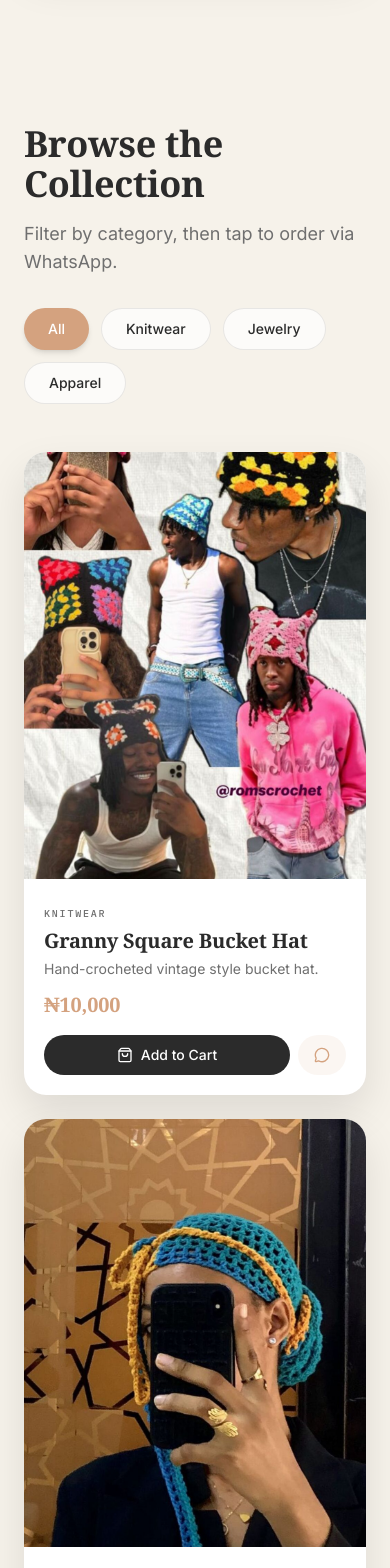
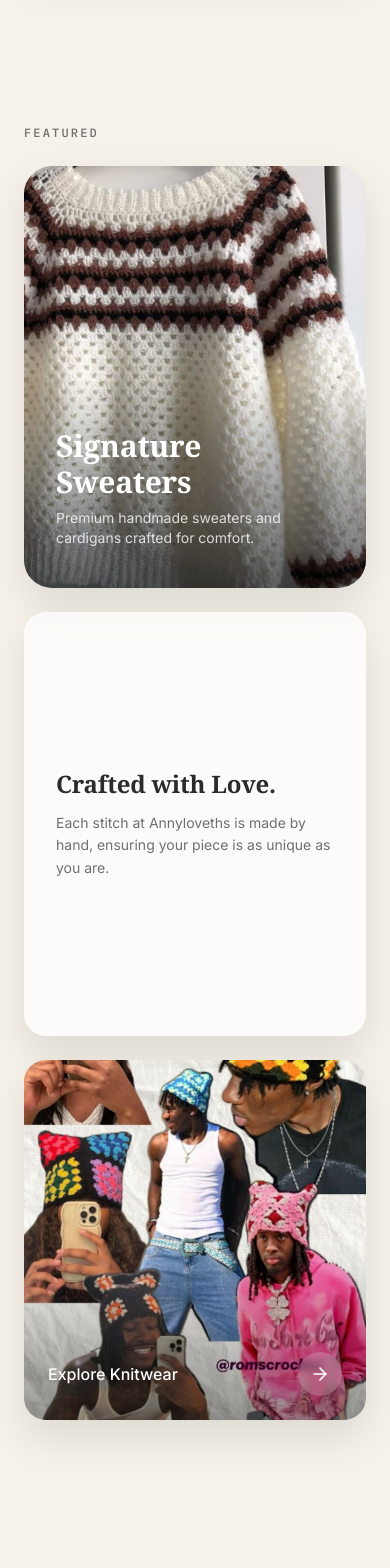
Before and after one commit to AirneyxTech/annyloveths-stitches, a React (Vite) app: page / in a window 390 px wide. Shown: the part 3420-4988 px from the top of the page. Built offline with nearby package versions, Linux system fonts and the light colour scheme.

Commit message:
Fixed mobile visibility observer threshold

```diff
--- a/src/sections/ProductBrowser.tsx
+++ b/src/sections/ProductBrowser.tsx
@@ -1,49 +1,9 @@
-import { useState, useEffect, useRef } from 'react';
-import { MessageCircle, ShoppingBag, Check } from 'lucide-react';
-import { products } from '../data/products';
-import { useCart } from '../context/CartContext';
-import type { Product } from '../data/products';
+import { useEffect, useRef, useState } from 'react';
+import { ArrowRight } from 'lucide-react';
 
-type Category = 'all' | 'knitwear' | 'jewelry' | 'apparel';
-
-export default function ProductBrowser() {
-  const [activeFilter, setActiveFilter] = useState<Category>('all');
-  const [addedItems, setAddedItems] = useState<Set<string>>(new Set());
+export default function FeaturedKnits() {
   const sectionRef = useRef<HTMLElement>(null);
   const [isVisible, setIsVisible] = useState(false);
-
-  const { addToCart } = useCart();
-
-  const filteredProducts = activeFilter === 'all'
-    ? products
-    : products.filter(p => p.category === activeFilter);
-
-  const handleAddToCart = (product: Product) => {
-    addToCart({
-      id: product.id,
-      name: product.name,
-      price: product.price,
-      image: product.image,
-      category: product.category
-    });
-
-    setAddedItems(prev => new Set(prev).add(product.id));
-    setTimeout(() => {
-      setAddedItems(prev => {
-        const next = new Set(prev);
-        next.delete(product.id);
-        return next;
-      });
-    }, 2000);
-  };
-
-  const handleWhatsAppOrder = (product: Product) => {
-    const phoneNumber = '2340000000000';
-    const message = `Hello, I want to order: ${product.name}`;
-    const encodedMessage = encodeURIComponent(message);
-    const whatsappUrl = `https://wa.me/${phoneNumber}?text=${encodedMessage}`;
-    window.open(whatsappUrl, '_blank');
-  };
 
   useEffect(() => {
     const observer = new IntersectionObserver(
@@ -52,7 +12,12 @@ export default function ProductBrowser() {
           setIsVisible(true);
         }
       },
-      { threshold: 0.1 }
+      {
+        // Lowered threshold from 0.2 to 0.05 so it triggers easily on mobile
+        threshold: 0.05,
+        // rootMargin triggers the reveal 50px before the element enters the viewport
+        rootMargin: '0px 0px -50px 0px'
+      }
     );
 
     if (sectionRef.current) {
@@ -62,118 +27,88 @@ export default function ProductBrowser() {
     return () => observer.disconnect();
   }, []);
 
-  const filters: { value: Category; label: string }[] = [
-    { value: 'all', label: 'All' },
-    { value: 'knitwear', label: 'Knitwear' },
-    { value: 'jewelry', label: 'Jewelry' },
-    { value: 'apparel', label: 'Apparel' }
-  ];
+  const scrollToCollection = () => {
+    document.getElementById('collection')?.scrollIntoView({ behavior: 'smooth' });
+  };
 
   return (
     <section
       ref={sectionRef}
-      id="collection"
-      className="relative w-full min-h-screen bg-[#F6F2EA] py-20 lg:py-28"
+      className="relative w-full min-h-screen bg-[#F6F2EA] py-20 lg:py-0 lg:flex lg:items-center"
     >
-      <div className="px-6 lg:px-[7vw]">
-        {/* Header */}
-        <div
-          className={`mb-12 transition-all duration-700 ${
-            isVisible ? 'opacity-100 translate-y-0' : 'opacity-0 translate-y-6'
+      <div className="w-full px-6 lg:px-[7vw]">
+        <div className="grid grid-cols-1 lg:grid-cols-2 gap-6 lg:gap-8 lg:h-[72vh]">
+          {/* Micro Label */}
+          <span
+            className={`font-mono-label text-[#6F6F6F] lg:absolute lg:left-[7vw] lg:top-[9vh] transition-all duration-700 ${
+              isVisible ? 'opacity-100' : 'opacity-0'
             }`}
           >
-          <h2 className="font-serif text-4xl lg:text-5xl text-[#2B2B2B] font-semibold mb-4">
-            Browse the Collection
-          </h2>
-          <p className="text-[#6F6F6F] text-lg mb-8">
-            Filter by category, then tap to order via WhatsApp.
-          </p>
+            Featured
+          </span>
 
-          {/* Filter Buttons */}
-          <div className="flex flex-wrap gap-3">
-            {filters.map(filter => (
-              <button
-                key={filter.value}
-                onClick={() => setActiveFilter(filter.value)}
-                className={`px-6 py-2.5 rounded-full text-sm font-medium transition-all duration-300 ${
-                  activeFilter === filter.value
-                    ? 'bg-[#D4A27F] text-white shadow-md'
-                    : 'bg-white/70 text-[#2B2B2B] hover:bg-white hover:shadow-sm border border-[#2B2B2B]/10'
+          {/* Left Feature Card */}
+          <div
+            className={`relative h-[50vh] lg:h-full rounded-[28px] overflow-hidden card-shadow transition-all duration-1000 ${
+              isVisible ? 'opacity-100 translate-x-0' : 'opacity-0 -translate-x-20'
             }`}
           >
-                {filter.label}
-              </button>
-            ))}
+            {/* Left Column - Large Image */}
+            <img
+              src="/images/sweater-custom.jpg"
+              alt="Annyloveths Custom Sweater"
+              className="w-full h-full object-cover"
+            />
+            <div className="absolute inset-0 bg-gradient-to-t from-black/60 via-transparent to-transparent" />
+            <div className="absolute bottom-0 left-8 right-8 pb-10">
+              <h3 className="font-serif text-3xl lg:text-4xl text-white font-semibold mb-2">
+                Signature Sweaters
+              </h3>
+              <p className="text-white/80 text-sm lg:text-base">
+                Premium handmade sweaters and cardigans crafted for comfort.
+              </p>
             </div>
           </div>
 
-        {/* Product Grid */}
-        <div className="grid grid-cols-1 sm:grid-cols-2 lg:grid-cols-3 xl:grid-cols-4 gap-6 lg:gap-8">
-          {filteredProducts.map((product, index) => (
+          {/* Right Column */}
+          <div className="flex flex-col gap-6 lg:gap-8 h-full">
+            {/* Right Top Card (Text) */}
             <div
-              key={product.id}
-              className={`group bg-white rounded-[22px] overflow-hidden card-shadow hover:shadow-xl transition-all duration-500 hover:-translate-y-1 ${
-                isVisible ? 'opacity-100 translate-y-0' : 'opacity-0 translate-y-10'
+              className={`flex-1 rounded-[22px] bg-white/70 backdrop-blur-sm p-8 flex flex-col justify-center card-shadow transition-all duration-1000 delay-200 ${
+                isVisible ? 'opacity-100 translate-x-0' : 'opacity-0 translate-x-20'
               }`}
-              style={{ transitionDelay: `${index * 100}ms` }}
             >
-              {/* Image */}
-              <div className="relative aspect-[4/5] overflow-hidden">
-                <img
-                  src={product.image}
-                  alt={product.name}
-                  className="w-full h-full object-cover transition-transform duration-500 group-hover:scale-105"
-                />
-                <div className="absolute inset-0 bg-black/0 group-hover:bg-black/10 transition-colors duration-300" />
+              <h3 className="font-serif text-2xl lg:text-3xl text-[#2B2B2B] font-semibold mb-3">
+                Crafted with Love.
+              </h3>
+              <p className="text-[#6F6F6F] text-sm lg:text-base leading-relaxed">
+                Each stitch at Annyloveths is made by hand, ensuring your piece is as unique as you are.
+              </p>
             </div>
 
-              {/* Content */}
-              <div className="p-5">
-                <span className="font-mono-label text-[#6F6F6F] text-[10px]">
-                  {product.category}
-                </span>
-                <h3 className="font-serif text-xl text-[#2B2B2B] font-semibold mt-1 mb-1">
-                  {product.name}
-                </h3>
-                <p className="text-[#6F6F6F] text-sm mb-3 line-clamp-2">
-                  {product.description}
-                </p>
-                <p className="font-serif text-xl text-[#D4A27F] font-semibold mb-4">
-                  ₦{product.price.toLocaleString()}
-                </p>
-
-                {/* Actions */}
-                <div className="flex gap-2">
-                  <button
-                    onClick={() => handleAddToCart(product)}
-                    className={`flex-1 flex items-center justify-center gap-2 py-2.5 rounded-full text-sm font-medium transition-all duration-300 ${
-                      addedItems.has(product.id)
-                        ? 'bg-green-500 text-white'
-                        : 'bg-[#2B2B2B] text-white hover:bg-[#3B3B3B]'
+            {/* Right Bottom Card (Image) */}
+            <div
+              className={`flex-1 rounded-[22px] overflow-hidden card-shadow relative transition-all duration-1000 delay-400 ${
+                isVisible ? 'opacity-100 translate-x-0' : 'opacity-0 translate-x-20'
               }`}
             >
-                    {addedItems.has(product.id) ? (
-                      <>
-                        <Check className="w-4 h-4" />
-                        Added
-                      </>
-                    ) : (
-                      <>
-                        <ShoppingBag className="w-4 h-4" />
-                        Add to Cart
-                      </>
-                    )}
-                  </button>
+              <img
+                src="/images/hat-granny.jpg"
+                alt="Handmade Accessories Collection"
+                className="w-full h-full object-cover"
+              />
+              <div className="absolute inset-0 bg-gradient-to-t from-black/40 via-transparent to-transparent" />
+              <div className="absolute bottom-6 left-6 right-6 flex items-center justify-between">
+                <span className="text-white font-medium">Explore Knitwear</span>
                 <button
-                    onClick={() => handleWhatsAppOrder(product)}
-                    className="flex items-center justify-center gap-2 px-4 py-2.5 rounded-full text-sm font-medium bg-[#D4A27F]/10 text-[#D4A27F] hover:bg-[#D4A27F]/20 transition-all duration-300"
+                  onClick={scrollToCollection}
+                  className="bg-white/20 backdrop-blur-sm text-white p-3 rounded-full hover:bg-white/30 transition-colors"
                 >
-                    <MessageCircle className="w-4 h-4" />
+                  <ArrowRight className="w-5 h-5" />
                 </button>
               </div>
             </div>
           </div>
-          ))}
         </div>
       </div>
     </section>
```
Lines whose indentation alone changed are shown as unchanged.
